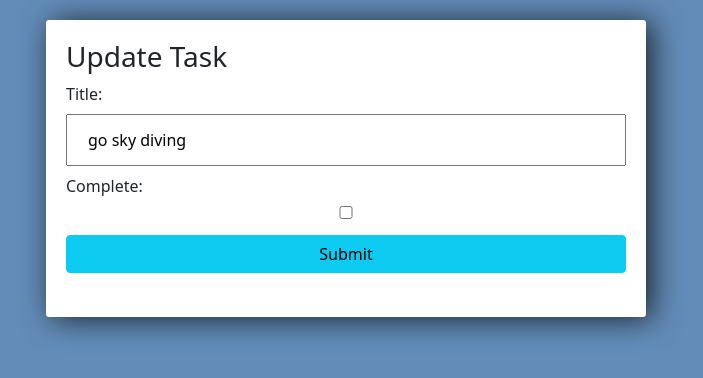
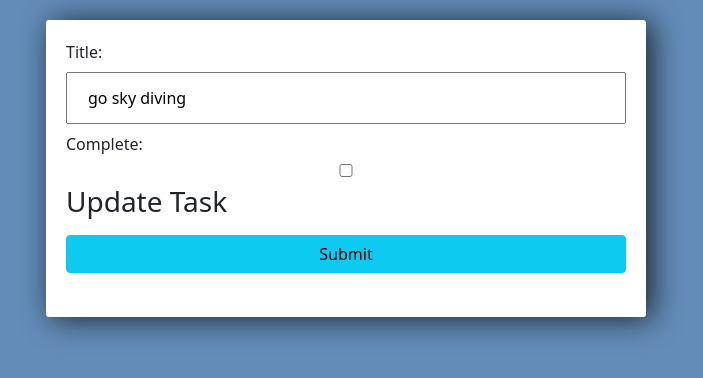
Before and after one commit to Joseph-Mukuthi/to-do, a Django app: page /update_task/10/ in a window 1280 px wide. Shown: the top 378 px of the page, without its empty margins (294-997 px from the left). Run offline with Django 4.2, Linux system fonts and the light colour scheme; data comes from the database, SQL or seed files in the repository.

Commit message:
Customized buttons in update.html

```diff
--- a/tasks/templates/tasks/update_task.html
+++ b/tasks/templates/tasks/update_task.html
@@ -46,16 +46,17 @@ input::placeholder {
 </style>
 
 <div class="center-column">
-<h3>
-    Update Task
-</h3>
 
-<form method="POST" action="">
+
+<form class="form form-inline" method="POST" action="">
     {% csrf_token %}
     {{ form }}
-
-    <input class="btn btn-info" type="submit" name="Update task" >
-
+    <div class="form-group">
+      <h3 class="form-header">
+          Update Task
+      </h3>
+      <input class="btn btn-info" type="submit" name="Update task" >
+    </div>
 
 </form>
 </div>
```
